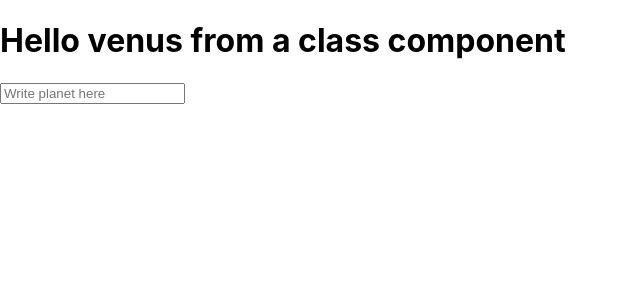
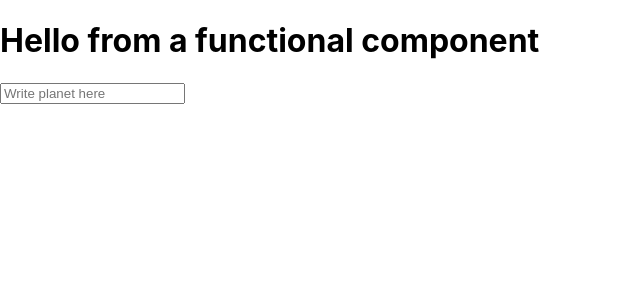
Before and after one commit to sergekamya/react_hello_world, a React (Create React App) app: page / in a window 1280 px wide. Shown: the top 300 px of the page, without its empty margins (0-640 px from the left). Built offline with nearby package versions, Linux system fonts and the light colour scheme.

Commit message:
added spec for GreetingOutput using Jest

```diff
--- a/package.json
+++ b/package.json
@@ -14,7 +14,7 @@
   "scripts": {
     "start": "react-scripts start",
     "build": "react-scripts build",
-    "test": "react-scripts test",
+    "test": "react-scripts test specs",
     "eject": "react-scripts eject"
   },
   "eslintConfig": {
--- a/src/GreetingOutput.jsx
+++ b/src/GreetingOutput.jsx
@@ -3,7 +3,7 @@ import React from "react";
 const GreetingOutput = (props) => {
   return (
     <div>
-      <h1>Hello {props.planet} from a class component</h1>
+      <h1 id="greeting">Hello {props.planet.name} from a functional component</h1>
     </div>
   );
 };
```
Also changed, not shown: src/App.jsx (+0 -28 lines).
